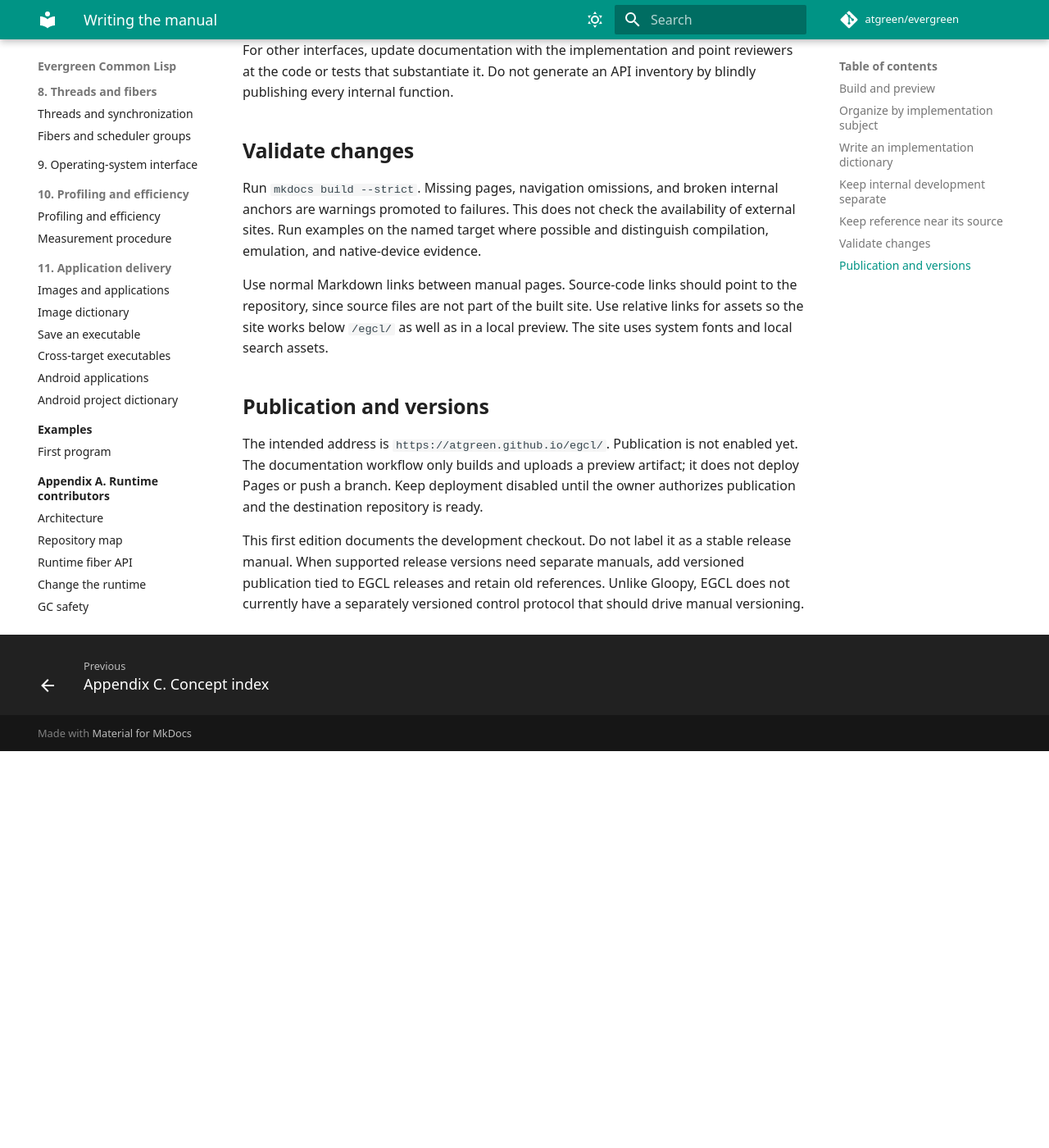
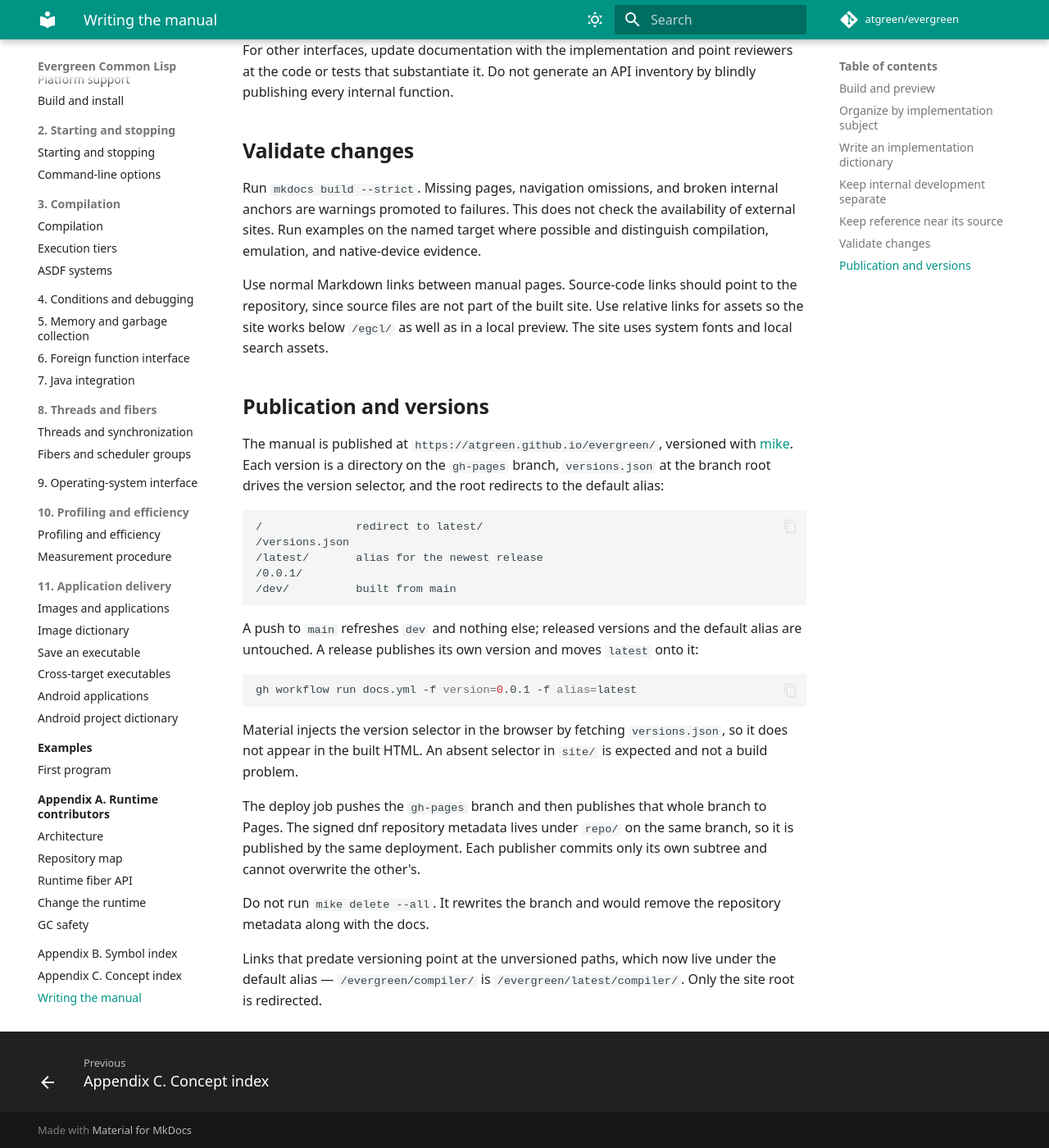
Before and after one commit to atgreen/evergreen, an MkDocs documentation site: the page built from docs/manual/meta/documentation-guidelines.md, in a window 1280 px wide and 1400 px high, scrolled down 1569 px. Shown: the whole window at 82% size. Built offline with MkDocs 1.6.1 and Material for MkDocs 9.7.7, drawn with Linux system fonts in a browser that asks for light colours; comment, search, counter and statistics services are not loaded; the version menu is left out; before the commit the page ends 2485 px from its top, so only the background shows below that.

Commit message:
Publish the manual as versioned docs with mike
The manual had one published copy, so a user on an older release had no
matching documentation and the guidelines page said versioned publication was
still to come.

Publish with mike: one directory per version on a gh-pages branch, an alias
users follow, and a root redirect to it. A push to main refreshes `dev` only;
a release publishes its own version and moves `latest`, driven by the new
workflow_dispatch inputs. Tag pushes are not a trigger because the existing
push trigger's paths filter would apply to them too, and a release tag rarely
touches docs/.

The deploy job now pushes that branch and publishes the whole branch to Pages
rather than the freshly built site/. That makes the branch the durable state
of the published site, which is what lets the signed dnf repository metadata
live under repo/ on the same branch without either publisher overwriting the
other -- each commits only its own subtree.

Verified against the real manual, not a fixture: deploying dev then 0.0.1
with the latest alias produces the expected tree and versions.json; a
subsequent dev deploy with a genuine content change updates dev alone, with
0.0.1's tree hash, an unrelated repo/ subtree, and the default alias all
confirmed unchanged; and git archive yields a publishable tree with no git
bookkeeping in it.

One thing that looks like a bug and is not: Material injects the version
selector in the browser by fetching versions.json, so `md-version` appears
only in the theme's JS bundle and never in the built HTML. Checked against the
installed theme's templates rather than assumed, and written down in the
guidelines so nobody else goes looking for it.

The guidelines section it replaces was stale: it gave the address as
/egcl/ rather than /evergreen/, and said publication was not enabled and
deployment should stay disabled, while Pages has been live and deploying from
main.

Co-Authored-By: Claude Opus 5 (1M context) <noreply@anthropic.com>

````diff
--- a/docs/manual/meta/documentation-guidelines.md
+++ b/docs/manual/meta/documentation-guidelines.md
@@ -80,13 +80,39 @@ local preview. The site uses system fonts and local search assets.
 
 ## Publication and versions
 
-The intended address is `https://atgreen.github.io/egcl/`. Publication is not
-enabled yet. The documentation workflow only builds and uploads a preview
-artifact; it does not deploy Pages or push a branch. Keep deployment disabled
-until the owner authorizes publication and the destination repository is ready.
+The manual is published at `https://atgreen.github.io/evergreen/`, versioned
+with [mike](https://github.com/jimporter/mike). Each version is a directory on
+the `gh-pages` branch, `versions.json` at the branch root drives the version
+selector, and the root redirects to the default alias:
 
-This first edition documents the development checkout. Do not label it as a
-stable release manual. When supported release versions need separate manuals,
-add versioned publication tied to EGCL releases and retain old references.
-Unlike Gloopy, EGCL does not currently have a separately versioned control
-protocol that should drive manual versioning.
+```
+/              redirect to latest/
+/versions.json
+/latest/       alias for the newest release
+/0.0.1/
+/dev/          built from main
+```
+
+A push to `main` refreshes `dev` and nothing else; released versions and the
+default alias are untouched. A release publishes its own version and moves
+`latest` onto it:
+
+```sh
+gh workflow run docs.yml -f version=0.0.1 -f alias=latest
+```
+
+Material injects the version selector in the browser by fetching
+`versions.json`, so it does not appear in the built HTML. An absent selector in
+`site/` is expected and not a build problem.
+
+The deploy job pushes the `gh-pages` branch and then publishes that whole
+branch to Pages. The signed dnf repository metadata lives under `repo/` on the
+same branch, so it is published by the same deployment. Each publisher commits
+only its own subtree and cannot overwrite the other's.
+
+Do not run `mike delete --all`. It rewrites the branch and would remove the
+repository metadata along with the docs.
+
+Links that predate versioning point at the unversioned paths, which now live
+under the default alias — `/evergreen/compiler/` is `/evergreen/latest/compiler/`.
+Only the site root is redirected.
--- a/mkdocs.yml
+++ b/mkdocs.yml
@@ -54,6 +54,13 @@ markdown_extensions:
       anchor_linenums: true
   - pymdownx.superfences
   - pymdownx.inlinehilite
+extra:
+  version:
+    # Reads versions.json, which mike maintains at the root of the published
+    # branch. `alias: true` shows `latest` beside the version it points at.
+    provider: mike
+    alias: true
+
 extra_css:
   - stylesheets/extra.css
 validation:
--- a/requirements-docs.txt
+++ b/requirements-docs.txt
@@ -1,3 +1,4 @@
 # Verified documentation toolchain; install in an isolated virtual environment.
 mkdocs==1.6.1
 mkdocs-material==9.7.7
+mike==2.2.0
````
Also changed, not shown: 1 other file.
